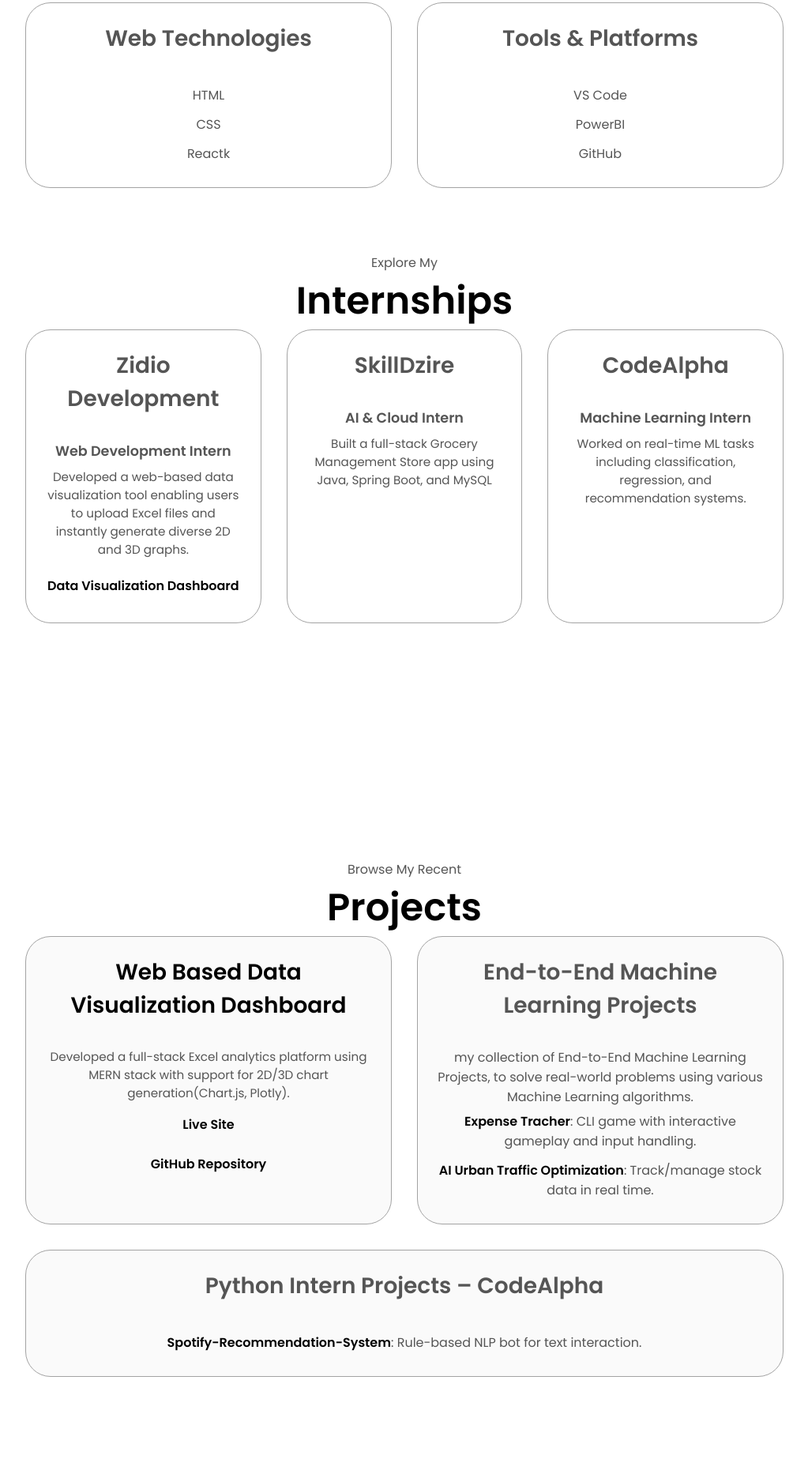
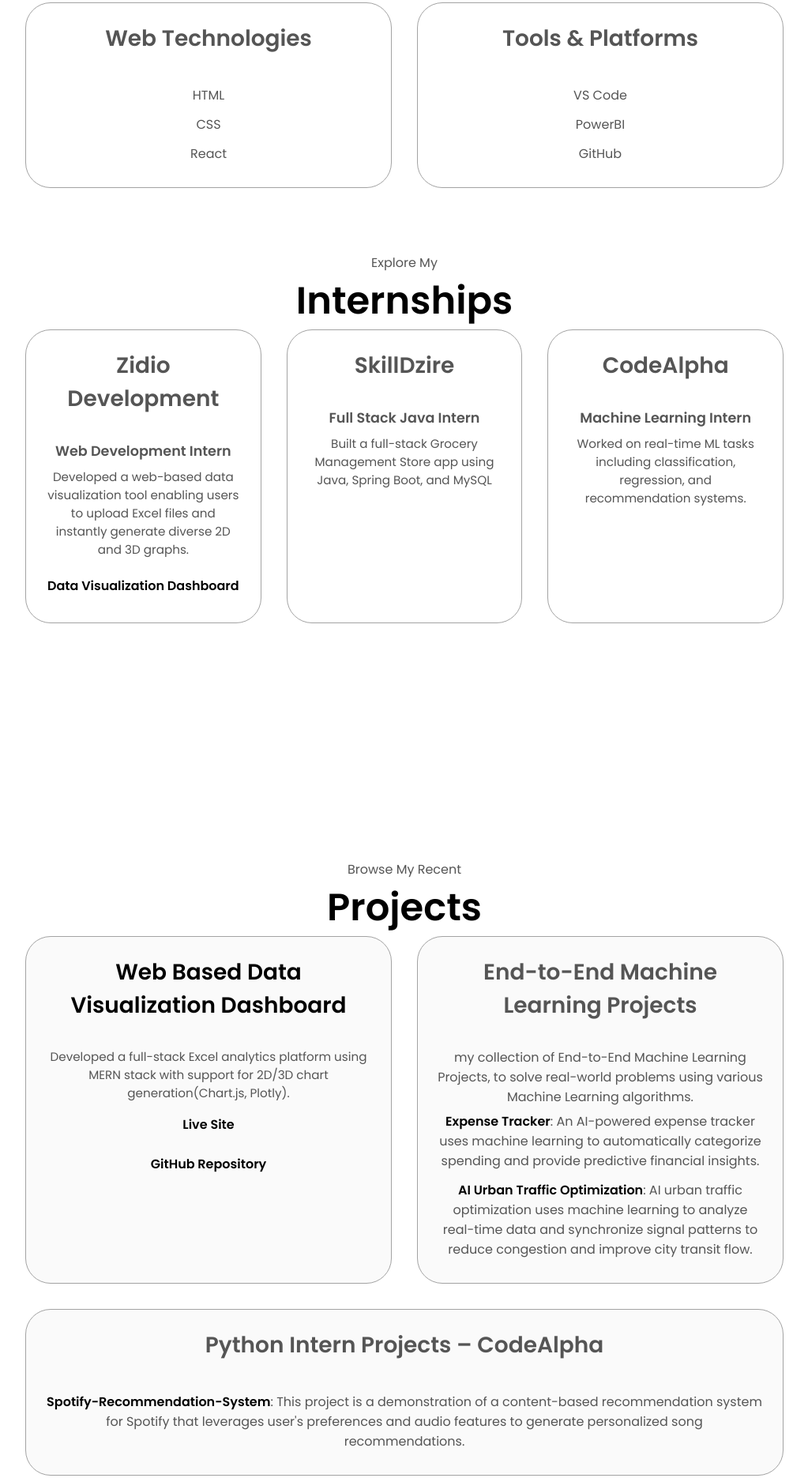
Before and after one commit to nagendrareddy-medapati/Portfolio, a plain HTML site: page index.html in a window 1280 px wide. Shown: the part 2248-4119 px from the top of the page at 79% size, without its empty margins (128-1151 px from the left). Drawn offline with Linux system fonts and the light colour scheme.

Commit message:
fix: Correct typos and update project descriptions in index.html

```diff
--- a/index.html
+++ b/index.html
@@ -144,7 +144,7 @@
         <ul>
           <li>HTML</li>
           <li>CSS</li>
-          <li>Reactk</li>
+          <li>React</li>
         </ul>
       </div>
 
@@ -180,7 +180,7 @@
 
       <div class="details-container">
         <h2 class="experience-sub-title">SkillDzire </h2>
-        <h4 class="intern-role">AI & Cloud Intern</h4>
+        <h4 class="intern-role">Full Stack Java Intern</h4>
         <p class="intern-description">
           Built a full-stack Grocery Management Store app using Java, Spring Boot, and MySQL
         </p>
@@ -219,10 +219,10 @@
         <p>my collection of End-to-End Machine Learning Projects,  to solve real-world problems using various Machine Learning algorithms.</p>
         <ul>
           <li>
-            <a href="https://github.com/nagendrareddy-medapati/ML-Projects/tree/main/Expense-tracker" target="_blank"><strong>Expense Tracher</strong></a>: CLI game with interactive gameplay and input handling.
+            <a href="https://github.com/nagendrareddy-medapati/ML-Projects/tree/main/Expense-tracker" target="_blank"><strong>Expense Tracker</strong></a>: An AI-powered expense tracker uses machine learning to automatically categorize spending and provide predictive financial insights.
           </li>
           <li>
-            <a href="https://github.com/nagendrareddy-medapati/ML-Projects/tree/main/Urban-Traffic" target="_blank"><strong>AI Urban Traffic Optimization</strong></a>: Track/manage stock data in real time.
+            <a href="https://github.com/nagendrareddy-medapati/ML-Projects/tree/main/Urban-Traffic" target="_blank"><strong>AI Urban Traffic Optimization</strong></a>: AI urban traffic optimization uses machine learning to analyze real-time data and synchronize signal patterns to reduce congestion and improve city transit flow.
           </li>
         </ul>
       </div>
@@ -234,7 +234,7 @@
         <h2 class="experience-sub-title">Python Intern Projects – CodeAlpha</h2>
         <ul>
           <li>
-            <a href="https://github.com/nagendrareddy-medapati/ML-Projects/tree/main/Spotify-Recommendation-System" target="_blank"><strong>Spotify-Recommendation-System</strong></a>: Rule-based NLP bot for text interaction.
+            <a href="https://github.com/nagendrareddy-medapati/ML-Projects/tree/main/Spotify-Recommendation-System" target="_blank"><strong>Spotify-Recommendation-System</strong></a>: This project is a demonstration of a content-based recommendation system for Spotify that leverages user's preferences and audio features to generate personalized song recommendations.
           </li>
         </ul>
       </div>
@@ -296,7 +296,7 @@
         </ul>
       </div>
     </nav>
-    <p>Copyright © 2025 nagendrareddy-medapati. All Rights Reserved.</p>
+    <p>Copyright © 2025 Nagendrareddy-Medapati. All Rights Reserved.</p>
   </footer>
 
   <script src="script.js"></script>
```
